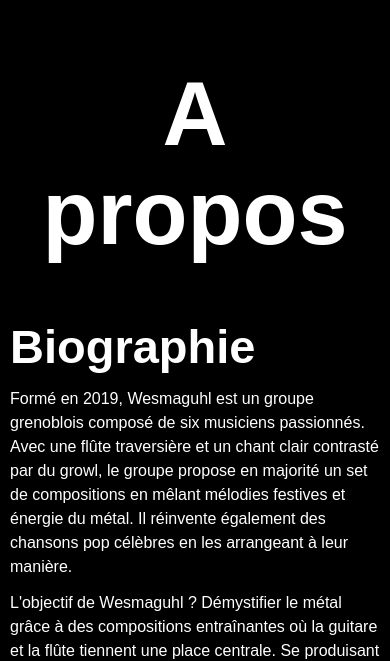
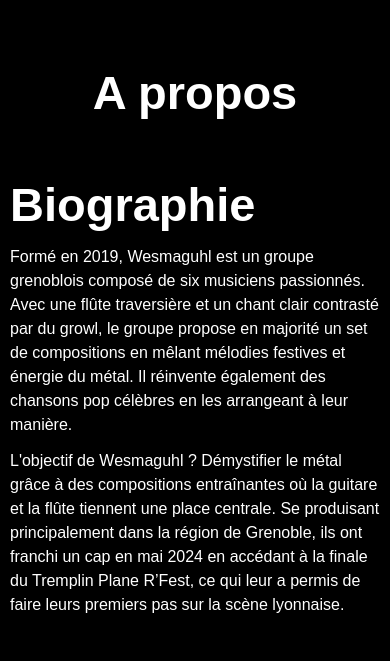
Before and after one commit to wesmaguhl/wesmaguhl.github.io, a plain HTML site: page apropos/index.html in a window 390 px wide. Shown: the part 188-849 px from the top of the page. Drawn offline with nearby package versions, Linux system fonts and the light colour scheme; a web font is replaced by a local one.

Commit message:
reduce title size for mobiles

```diff
--- a/apropos/index.html
+++ b/apropos/index.html
@@ -265,9 +265,9 @@
         </div>
         <div class="dorik-container-jfv5ds0n">
           <div class="dorik-wrapper dorik-heading-6k0rzri3-wrapper">
-            <h1 class="dorik-heading dorik-heading-6k0rzri3">
-              <span>A propos </span>
-            </h1>
+            <h3 class="dorik-heading dorik-heading-6k0rzri3">
+              <span>A propos</span>
+            </h3>
           </div>
         </div>
       </div>
```
Also changed, not shown: discographie/index.html (+3 -3 lines), gallerie/index.html (+3 -3 lines), live/index.html (+3 -3 lines), merch/index.html (+3 -3 lines).
